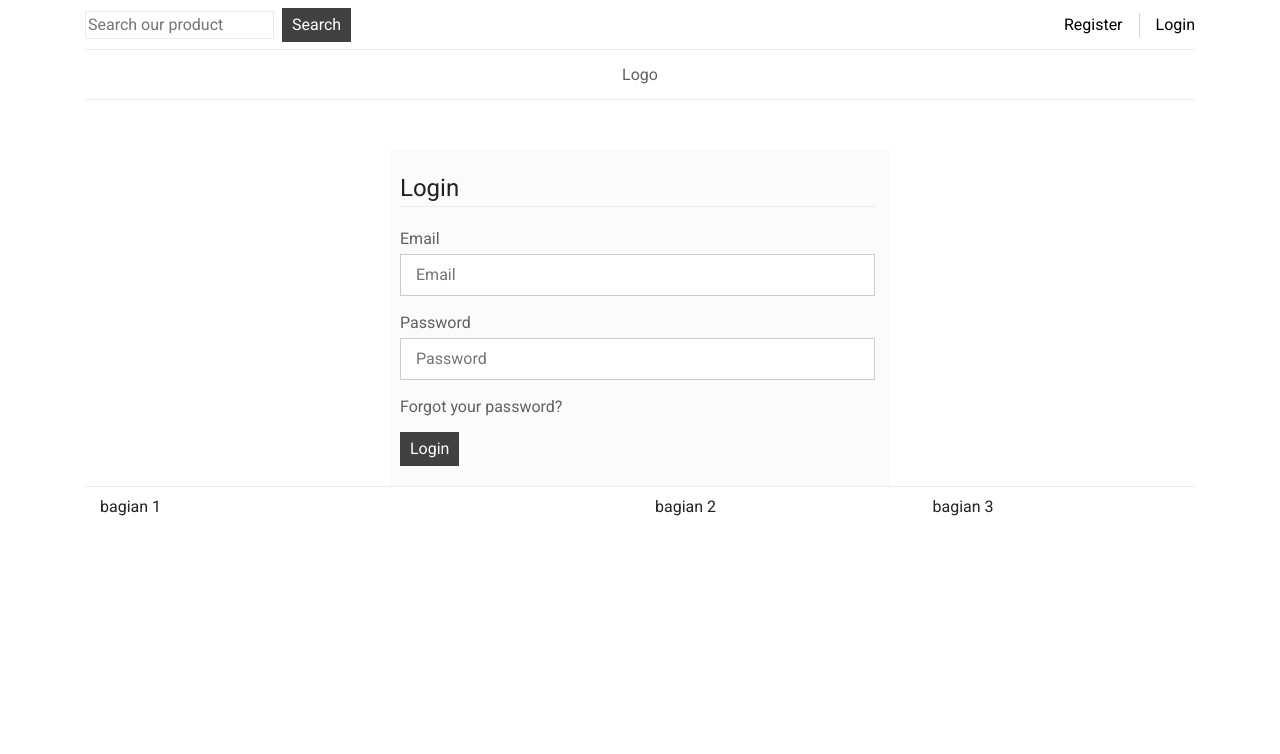
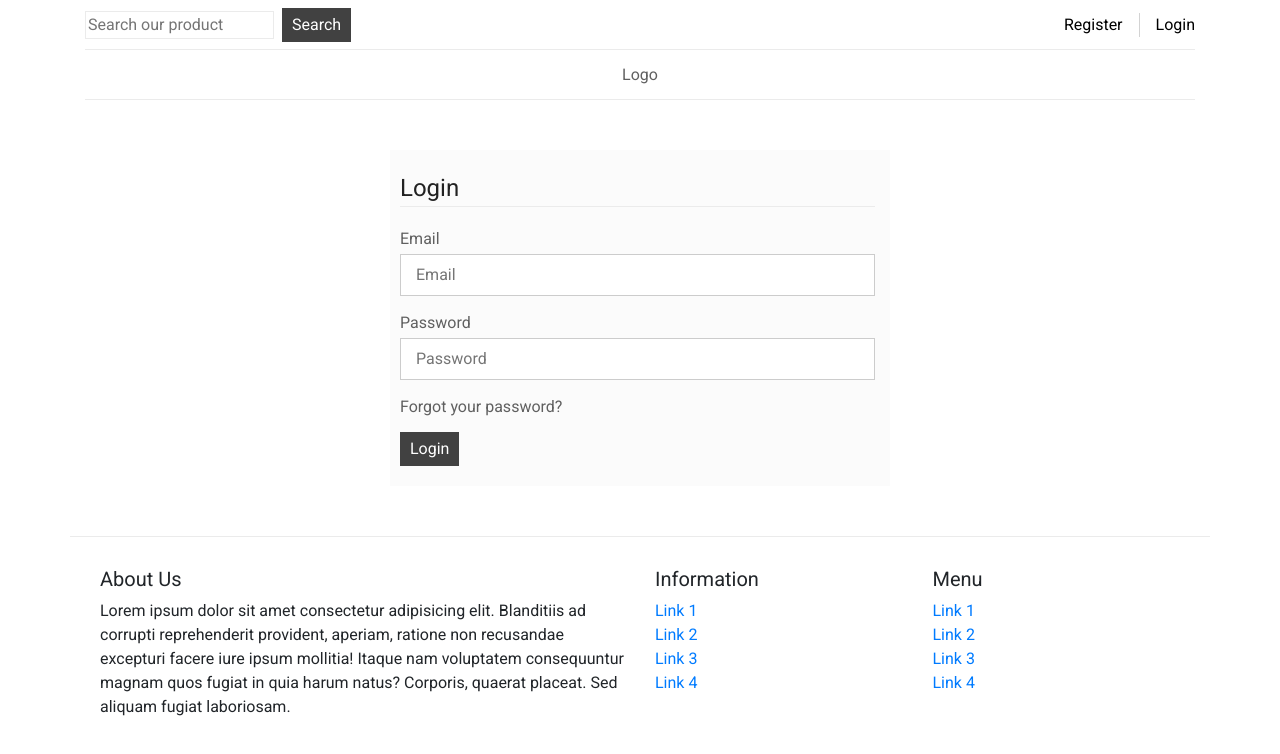
Before and after one commit to mfadhima/Final-Project, a React (Create React App) app in the folder final-project/: page /login in a window 1280 px wide. Shown: the top 754 px of the page. Built offline with nearby package versions, Linux system fonts and the light colour scheme.

Commit message:
More menu

```diff
--- a/final-project/src/components/Footer.css
+++ b/final-project/src/components/Footer.css
@@ -1,3 +1,5 @@
 .footer-ku {
     border-top: 1px solid #ebebeb;
+    padding-top: 30px;
+    margin-top: 50px;
 }
--- a/final-project/src/components/Footer.jsx
+++ b/final-project/src/components/Footer.jsx
@@ -4,12 +4,29 @@ import './Footer.css'
 class Footer extends Component {
     render() {
         return(
-            <div className="container">
-               <div className="d-flex footer-ku">
-                   <div className="col-6 pt-2">bagian 1</div>
-                   <div className="col-3 pt-2">bagian 2</div>
-                   <div className="col-3 pt-2">bagian 3</div>
-               </div>
+            <div>
+                <footer className="container footer-ku">
+                    <div className="d-flex">
+                        <div className="col-6">
+                            <h5>About Us</h5>
+                            <p>Lorem ipsum dolor sit amet consectetur adipisicing elit. Blanditiis ad corrupti reprehenderit provident, aperiam, ratione non recusandae excepturi facere iure ipsum mollitia! Itaque nam voluptatem consequuntur magnam quos fugiat in quia harum natus? Corporis, quaerat placeat. Sed aliquam fugiat laboriosam.</p>
+                        </div>
+                        <div className="col-3">
+                            <h5>Information</h5>
+                            <a href="http://" target="_blank" rel="noopener noreferrer">Link 1</a><br/>
+                            <a href="http://" target="_blank" rel="noopener noreferrer">Link 2</a><br/>
+                            <a href="http://" target="_blank" rel="noopener noreferrer">Link 3</a><br/>
+                            <a href="http://" target="_blank" rel="noopener noreferrer">Link 4</a>
+                        </div>
+                        <div className="col-3">
+                            <h5>Menu</h5>
+                            <a href="http://" target="_blank" rel="noopener noreferrer">Link 1</a><br/>
+                            <a href="http://" target="_blank" rel="noopener noreferrer">Link 2</a><br/>
+                            <a href="http://" target="_blank" rel="noopener noreferrer">Link 3</a><br/>
+                            <a href="http://" target="_blank" rel="noopener noreferrer">Link 4</a>
+                        </div>
+                    </div>
+                </footer>
             </div>
         )
     }
--- a/final-project/src/components/Header.jsx
+++ b/final-project/src/components/Header.jsx
@@ -1,10 +1,23 @@
 import React, {Component} from 'react'
 import {Link} from 'react-router-dom'
 import {connect} from 'react-redux'
+import {Dropdown, DropdownItem, DropdownToggle, DropdownMenu} from 'reactstrap'
 import './Header.css'
 import {onLogoutUser} from './1.actions/index'
 
 class Header extends Component {
+    state = {
+        dropdownOpen: false
+    }
+
+    toggle = () => {
+        if(this.state.dropdownOpen === false) {
+            this.setState({dropdownOpen: true})
+        } else {
+            this.setState({dropdownOpen: false})
+        }
+    }
+
     render() {
         if(!this.props.user_email) {
             return (
@@ -44,7 +57,28 @@ class Header extends Component {
                         </div>
 
                         <div className="account-area">
-                            <div> <button className="btn" onClick={this.props.onLogoutUser}> Logout </button> </div>
+                            {/* <div className="dropdown">
+                                <button className="btn dropdown-toggle" > Your Account </button>
+                                <div className="dropdown-menu">
+                                    <a href="http://" target="_blank" rel="noopener noreferrer">Account Info</a>
+                                    <a href="http://" target="_blank" rel="noopener noreferrer">Address</a>
+                                    <a href="http://" target="_blank" rel="noopener noreferrer">Change Password</a>
+                                </div>
+                            </div> */}
+                            <Dropdown isOpen={this.state.dropdownOpen} toggle={this.toggle}>
+                                <DropdownToggle caret>
+                                    Your Account
+                                </DropdownToggle>
+                                <DropdownMenu>
+                                    <DropdownItem>Account Info</DropdownItem>
+                                    <DropdownItem>Address</DropdownItem>
+                                    <DropdownItem>Change Password</DropdownItem>
+                                </DropdownMenu>
+                            </Dropdown>
+
+                            <div>
+                                <button className="btn" onClick={this.props.onLogoutUser}> Logout </button>
+                            </div>
                         </div>
 
                     </div>
--- a/final-project/src/components/Home.jsx
+++ b/final-project/src/components/Home.jsx
@@ -3,7 +3,7 @@ import React, { Component } from 'react'
 class Home extends Component {
     render() {
         return (
-            <div className="text-center mt-5">
+            <div style={{marginBottom: "1000px"}} className="text-center mt-5">
                 <h1>Home</h1>
             </div>
         )
--- a/final-project/src/components/Register.jsx
+++ b/final-project/src/components/Register.jsx
@@ -66,7 +66,7 @@ class Register extends Component {
     render() {
         return (
             <div className="container">
-                <div style={{marginBottom:"500px"}} className="card-register container">
+                <div className="card-register container">
                     <p className="title-ku"> Create Account </p>
                     <label htmlFor="firstName"> First Name </label>
                     <input onChange={(e) => {this.setState({inputFirstName: e.target.value})}} placeholder="First Name" id="firstName" type="text" required/>
```
